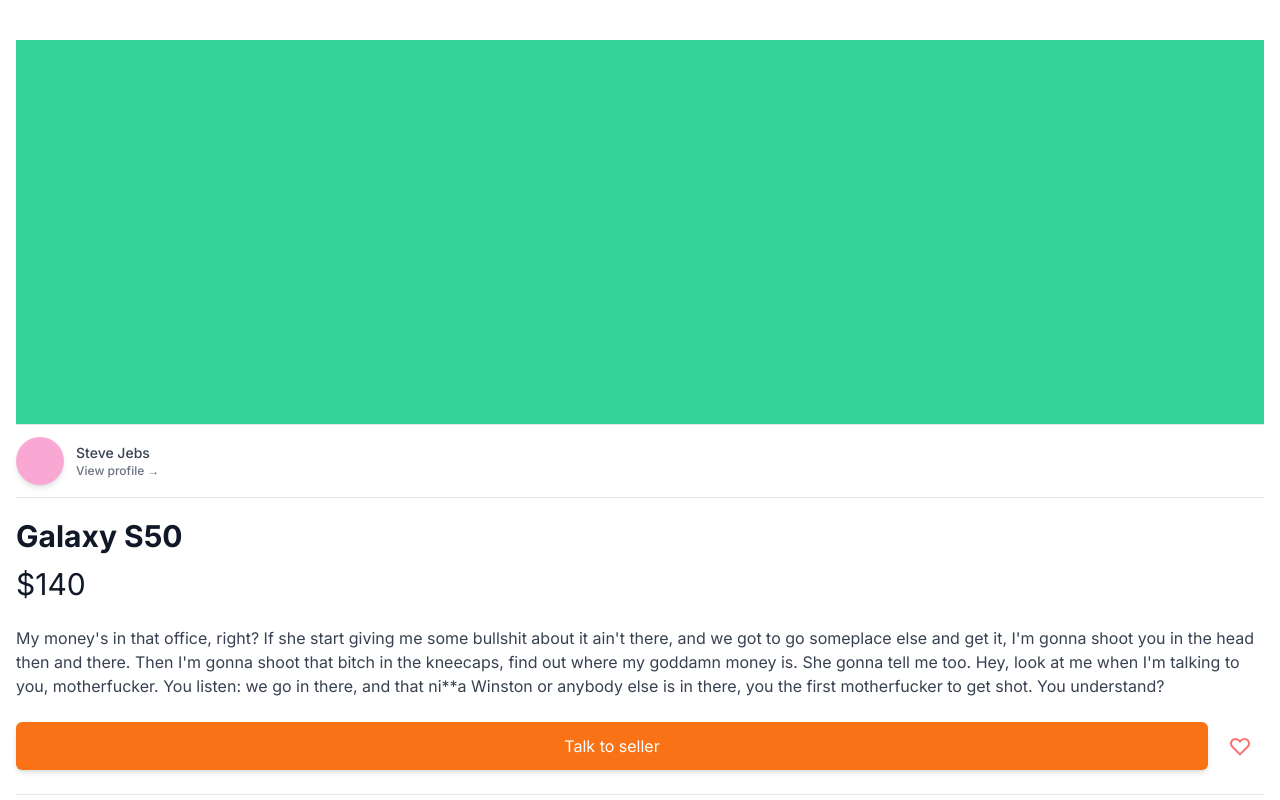
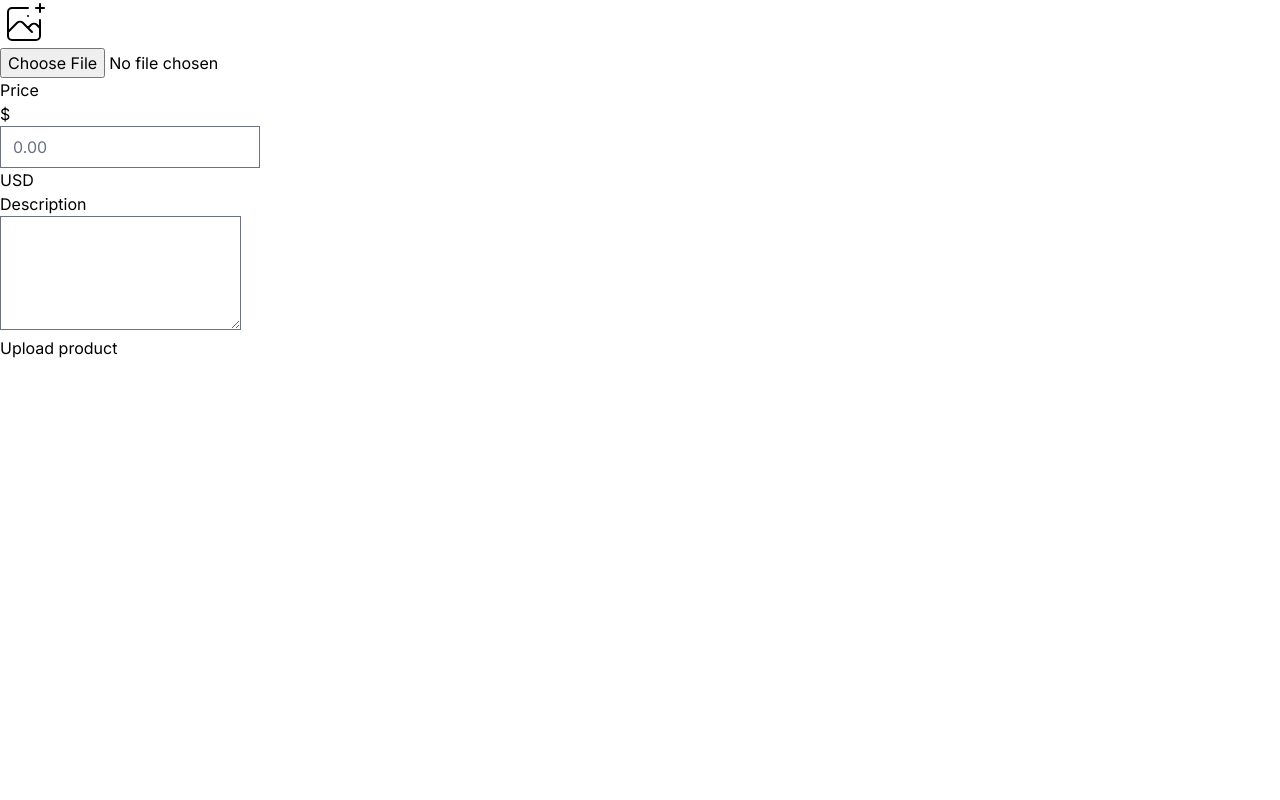
Before and after one commit to sdfwefk11/next-market, a Next.js app: page /product/upload in a window 1280 px wide. Shown: the top 800 px of the page. Built offline with nearby package versions, Linux system fonts and the light colour scheme.

Commit message:
Upload Page

```diff
--- /dev/null
+++ b/src/app/product/upload/page.tsx
@@ -0,0 +1,47 @@
+export default function Upload() {
+  return (
+    <div>
+      <div>
+        <div>
+          <label>
+            <svg
+              className="h-12 w-12"
+              stroke="currentColor"
+              fill="none"
+              viewBox="0 0 48 48"
+              aria-hidden="true"
+            >
+              <path
+                d="M28 8H12a4 4 0 00-4 4v20m32-12v8m0 0v8a4 4 0 01-4 4H12a4 4 0 01-4-4v-4m32-4l-3.172-3.172a4 4 0 00-5.656 0L28 28M8 32l9.172-9.172a4 4 0 015.656 0L28 28m0 0l4 4m4-24h8m-4-4v8m-12 4h.02"
+                strokeWidth={2}
+                strokeLinecap="round"
+                strokeLinejoin="round"
+              />
+            </svg>
+
+            <input type="file" />
+          </label>
+        </div>
+      </div>
+      <div>
+        <label>Price</label>
+        <div>
+          <div>
+            <span>$</span>
+          </div>
+          <input type="text" placeholder="0.00" />
+          <div>
+            <span>USD</span>
+          </div>
+        </div>
+      </div>
+      <div>
+        <label>Description</label>
+        <div>
+          <textarea rows={4} />
+        </div>
+      </div>
+      <button>Upload product</button>
+    </div>
+  );
+}
```
